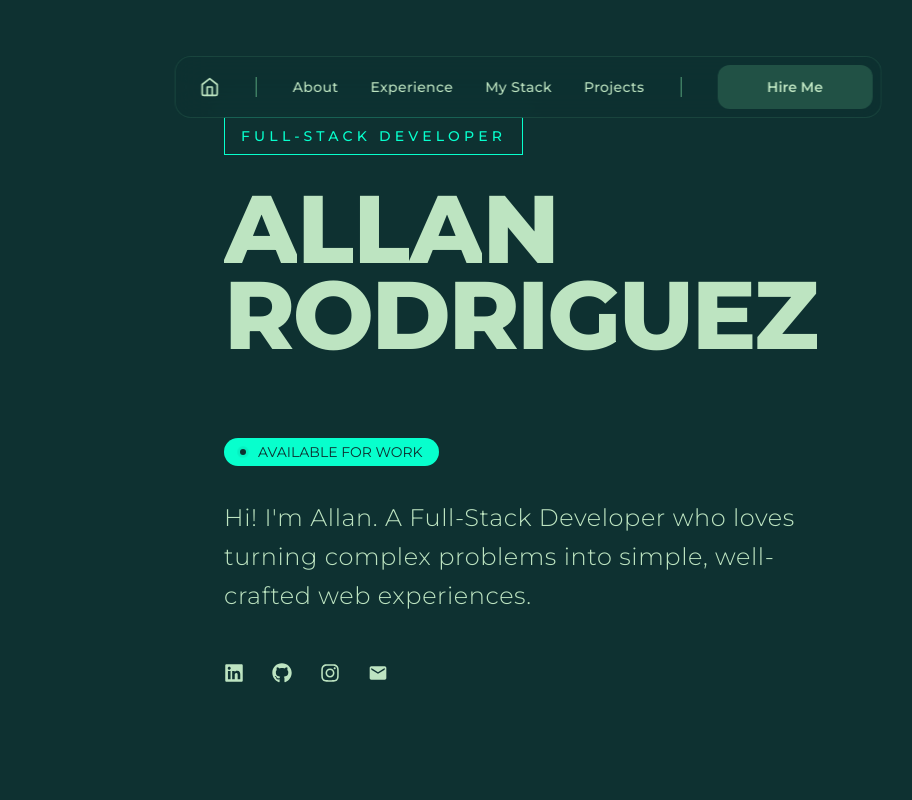
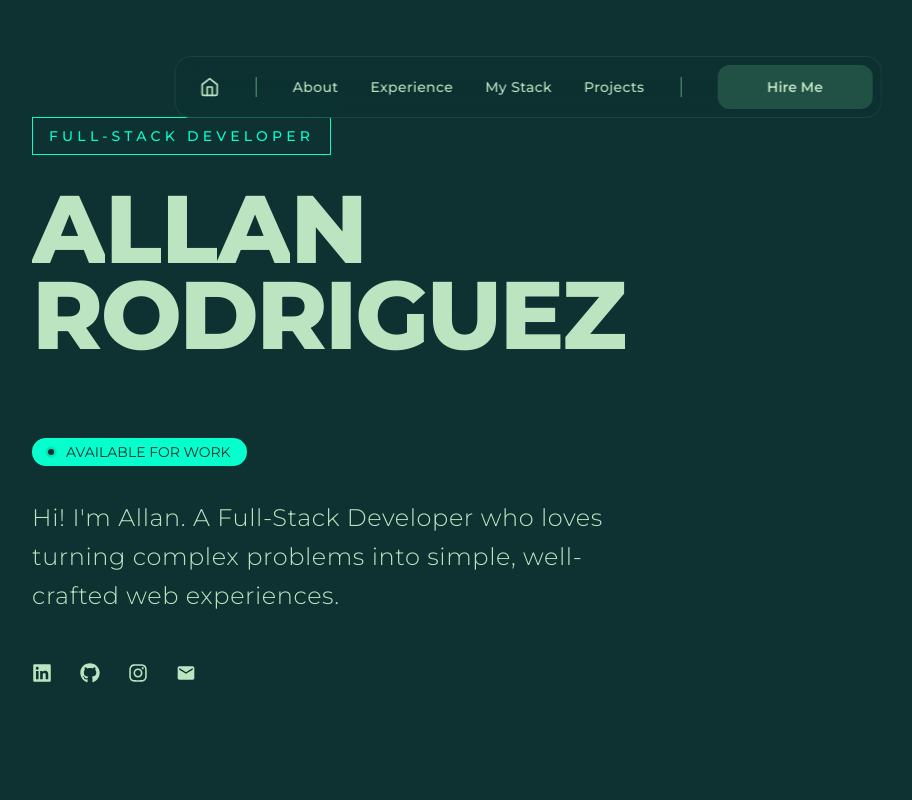
Before and after one commit to AllanRV09/portfolio, a React app: page / in a window 1280 px wide. Shown: the top 800 px of the page, without its empty margins (112-1024 px from the left). Built offline with nearby package versions, Linux system fonts and the light colour scheme; the HTML template or start-up script is replaced by a standard one.

Commit message:
layout: update main container padding for wider editorial feel

```diff
--- a/src/App.jsx
+++ b/src/App.jsx
@@ -14,7 +14,7 @@ function App() {
       <div className="min-h-screen bg-background text-text selection:bg-accent selection:text-background mx-auto">
         <Header />
 
-        <main className="px-4 pb-8 sm:px-6 lg:px-8 relative max-w-2xl mx-auto flex flex-col justify-center items-center space-y-20 lg:space-y-24">
+        <main className="px-6 lg:px-24 xl:px-36 relative mx-auto flex flex-col space-y-20 lg:space-y-24">
           <Hero />
           <About />
           <Experience />
```
